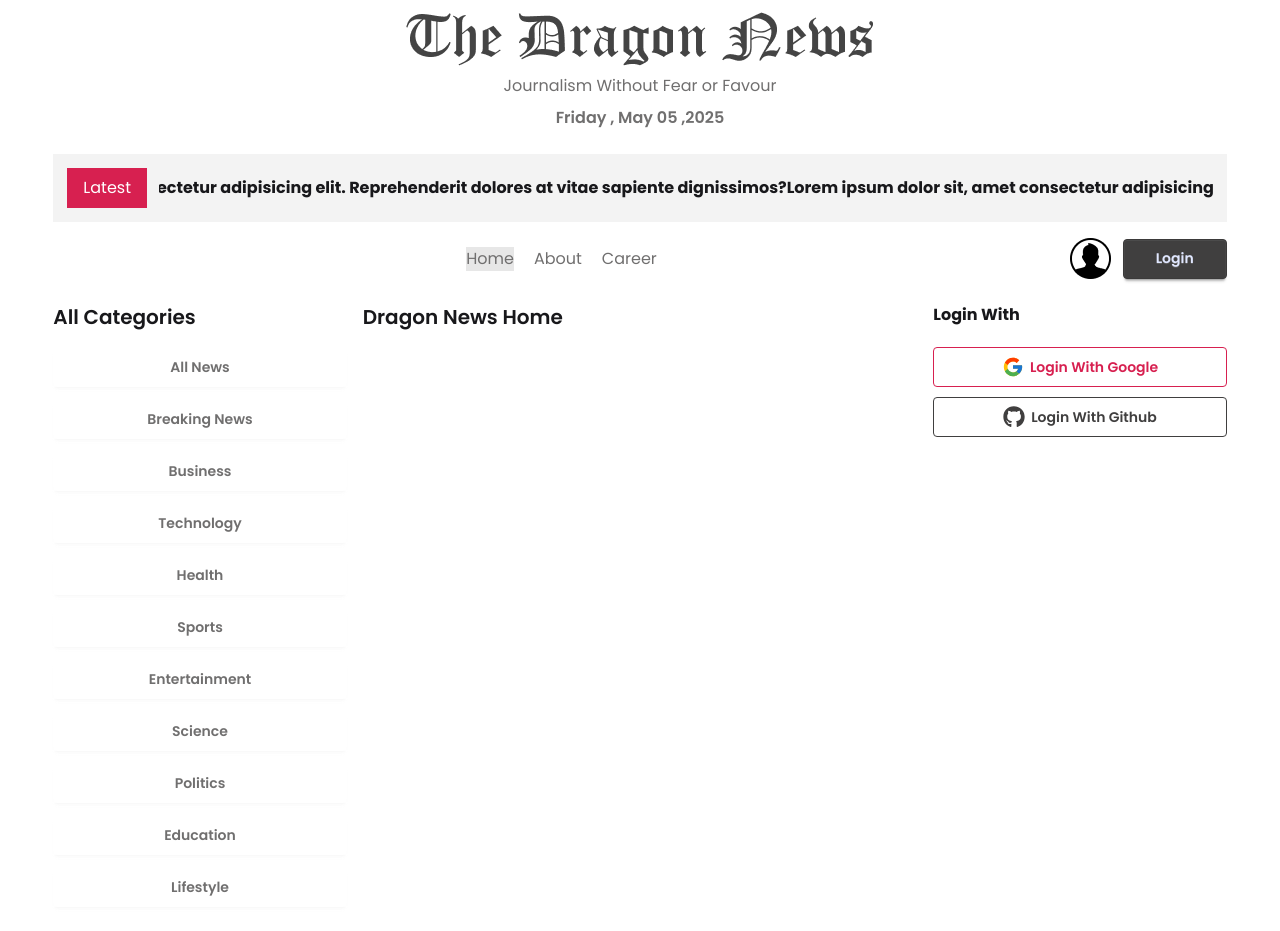
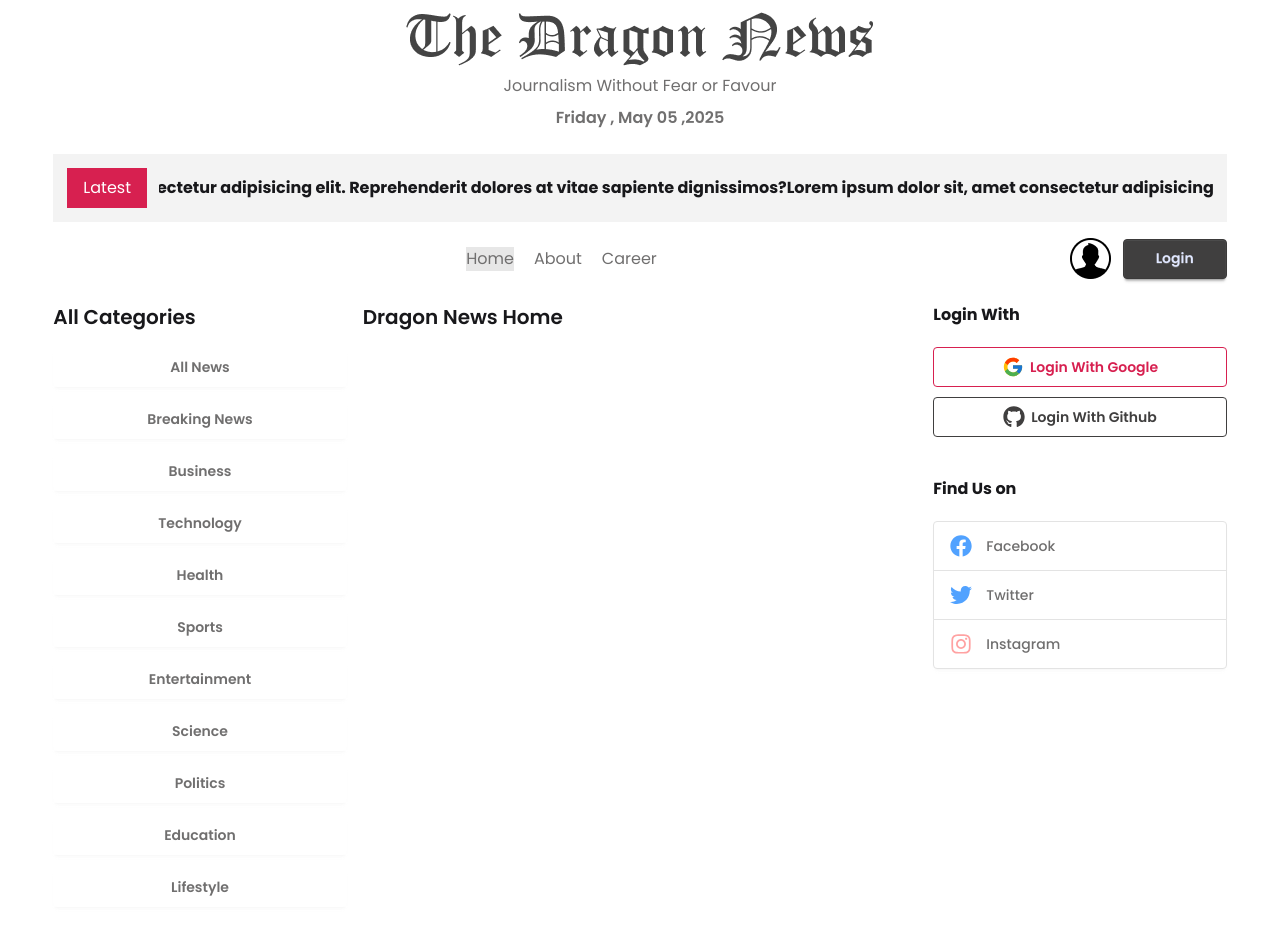
Before and after one commit to Junaid014/dragon-news-auth, a React (Vite) app: page / in a window 1280 px wide. Built offline with nearby package versions, Linux system fonts and the light colour scheme.

Commit message:
add find us section

```diff
--- /dev/null
+++ b/src/Components/homelayout/FindUs.jsx
@@ -0,0 +1,25 @@
+import React from "react";
+import { FaFacebook, FaInstagram, FaTwitter } from "react-icons/fa";
+
+const FindUs = () => {
+  return (
+    <div>
+      <h2 className="font-bold mb-5">Find Us on</h2>
+      <div className="">
+        <div className="join join-vertical w-full">
+          <button className="btn bg-base-100 font-medium text-accent py-6 justify-start  join-item">
+            <FaFacebook size={22} className="text-blue-400 mr-2"></FaFacebook> Facebook
+          </button>
+          <button className="btn font-medium text-accent bg-base-100 py-6 justify-start join-item">
+            <FaTwitter size={22} className="text-blue-400 mr-2"></FaTwitter> Twitter
+          </button>
+          <button className="btn bg-base-100 font-medium text-accent py-6 justify-start join-item">
+            <FaInstagram size={22} className="text-red-300 mr-2"></FaInstagram> Instagram
+          </button>
+        </div>
+      </div>
+    </div>
+  );
+};
+
+export default FindUs;
--- a/src/Components/homelayout/RightAside.jsx
+++ b/src/Components/homelayout/RightAside.jsx
@@ -1,10 +1,12 @@
 import React from 'react';
 import SocialLogin from './SocialLogin';
+import FindUs from './FindUs';
 
 const RightAside = () => {
     return (
-        <div>
+        <div className='space-y-10'>
             <SocialLogin></SocialLogin>
+            <FindUs></FindUs>
         </div>
     );
 };
--- a/src/Pages/CategoryNews.jsx
+++ b/src/Pages/CategoryNews.jsx
@@ -55,7 +55,7 @@ const CategoryNews = () => {
         <button
           onClick={() => setShowAll(prev => !prev)}
 
-          className='btn btn-ghost mx-auto w-28 mt-4'
+          className='btn  mx-auto w-36 flex justify-center mt-2'
         >
           {showAll ? 'Show Less' : 'Show All'}
         </button>
```
